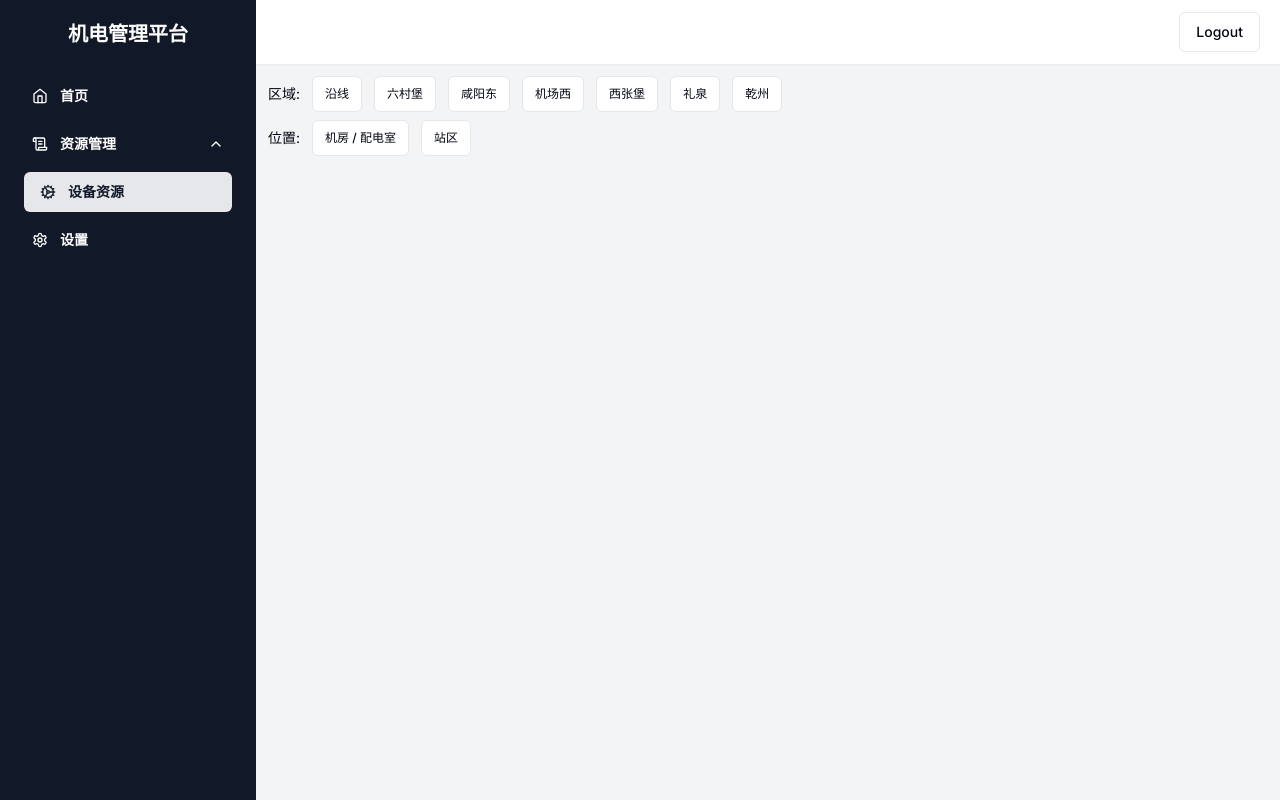
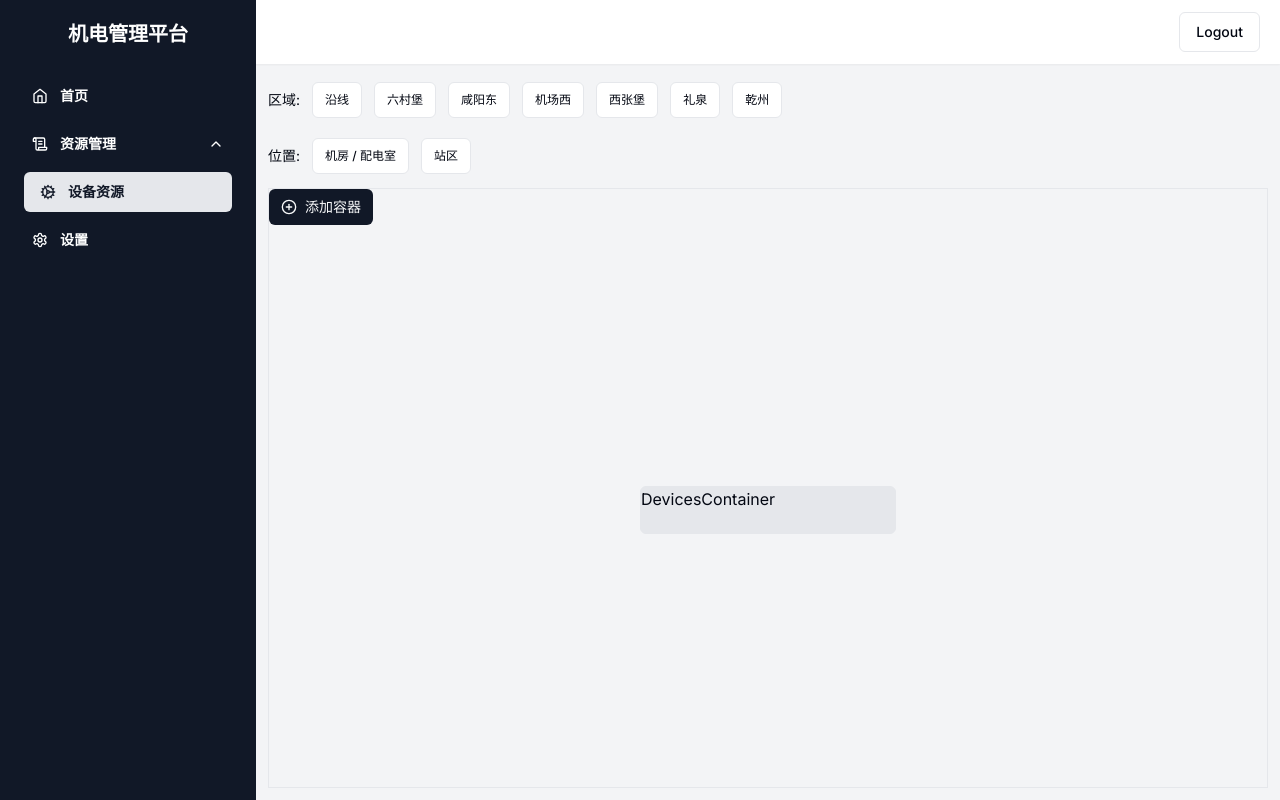
Before and after one commit to cooler05/1-2-N-dnd, a Next.js app: page /resources/location in a window 1280 px wide. Built offline with nearby package versions, Linux system fonts and the light colour scheme.

Commit message:
fix resize.

```diff
--- a/app/globals.css
+++ b/app/globals.css
@@ -8,14 +8,14 @@ body,
   @apply h-full;
 }
 
-/* ::-webkit-scrollbar {
-  @apply w-[1px];
-} */
-/* ::-webkit-scrollbar:horizontal {
-  @apply w-[2px];
-} */
+::-webkit-scrollbar {
+  width: 2px;
+}
+::-webkit-scrollbar:horizontal {
+  height: 4px;
+}
 ::-webkit-scrollbar-thumb {
-  @apply bg-gray-500 rounded-md;
+  @apply bg-gray-300 rounded-md;
 }
 
 @layer base {
--- a/app/resources/location/page.tsx
+++ b/app/resources/location/page.tsx
@@ -1,4 +1,5 @@
 import AreaTab from "@/components/resources/AreaTab";
+import KanbanBoard from "@/components/resources/KanbanBoard";
 import React from "react";
 
 const areas = [
@@ -63,19 +64,20 @@ const locations = [
 
 function LocationPage() {
   return (
-    <div className="flex flex-col p-3 gap-2">
-      <div className="flex justify-start items-center gap-3 overflow-x-scroll">
+    <div className="flex flex-col p-3 gap-2 h-full">
+      <div className="flex justify-start items-center gap-3 overflow-x-scroll min-h-[3rem]">
         <h2 className="text-sm min-w-fit">区域:</h2>
         {areas.map((area) => (
           <AreaTab key={area.searchParam} area={area} />
         ))}
       </div>
-      <div className="flex justify-start items-center gap-3 overflow-x-scroll">
+      <div className="flex justify-start items-center gap-3 overflow-x-scroll min-h-[3rem]">
         <h2 className="text-sm min-w-fit">位置:</h2>
         {locations.map((location) => (
           <AreaTab key={location.searchParam} area={location} />
         ))}
       </div>
+      <KanbanBoard />
     </div>
   );
 }
--- a/components/SideBar.tsx
+++ b/components/SideBar.tsx
@@ -49,6 +49,7 @@ function SideBar() {
       >
         机电管理平台
       </Link>
+      <div className="flex flex-col gap-2 overflow-y-scroll">
         {links.map((link) => {
           return (
             <>
@@ -106,6 +107,7 @@ function SideBar() {
             </>
           );
         })}
+      </div>
     </nav>
   );
 }
--- /dev/null
+++ b/components/resources/DevicesContainer.tsx
@@ -0,0 +1,16 @@
+import { Ledger } from "@/types";
+import React from "react";
+
+interface DevicesContainerProps {
+  container?: Ledger;
+}
+
+function DevicesContainer({ container }: DevicesContainerProps) {
+  return (
+    <div className="flex flex-col border rounded-md h-12 max-h-96 w-64 bg-gray-200">
+      DevicesContainer
+    </div>
+  );
+}
+
+export default DevicesContainer;
--- /dev/null
+++ b/components/resources/KanbanBoard.tsx
@@ -0,0 +1,29 @@
+"use client";
+import React from "react";
+import { Button } from "../ui/button";
+import { PlusCircle } from "lucide-react";
+import DevicesContainer from "./DevicesContainer";
+
+function KanbanBoard() {
+  const createEqupContainer = () => {};
+
+  return (
+    <div className="border h-full flex flex-col gap-2">
+      <div className="flex justify-start items-center">
+        <Button
+          size="sm"
+          className="gap-2"
+          onClick={() => createEqupContainer()}
+        >
+          <PlusCircle size={16} />
+          添加容器
+        </Button>
+      </div>
+      <div className="flex justify-center items-center h-full">
+        <DevicesContainer />
+      </div>
+    </div>
+  );
+}
+
+export default KanbanBoard;
--- a/package.json
+++ b/package.json
@@ -19,7 +19,8 @@
     "react": "^18",
     "react-dom": "^18",
     "tailwind-merge": "^2.2.1",
-    "tailwindcss-animate": "^1.0.7"
+    "tailwindcss-animate": "^1.0.7",
+    "zustand": "^4.5.2"
   },
   "devDependencies": {
     "@types/node": "^20",
```
Also changed, not shown: lib/store.ts (added, +32 -0 lines), types.d.ts (added, +25 -0 lines), 1 other file (tests, documents, lock files or other folders). Lines whose indentation alone changed are shown as unchanged.
